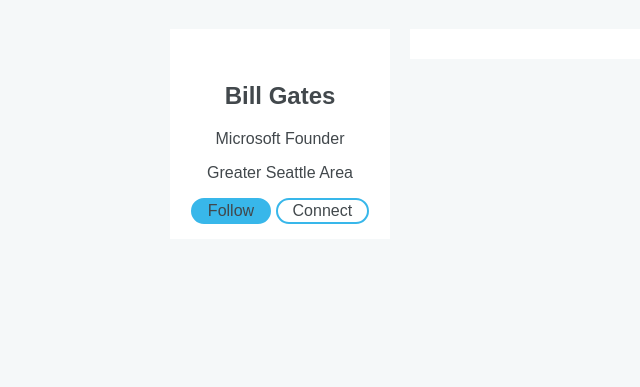
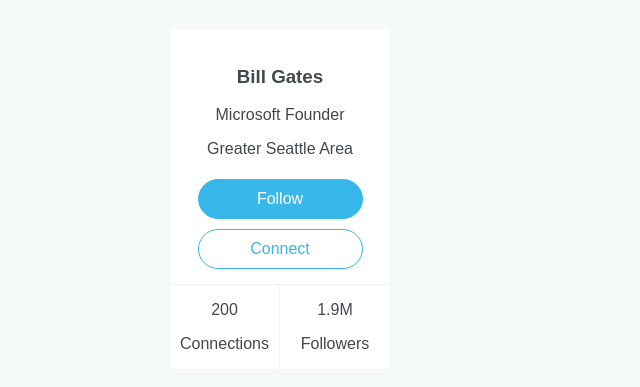
Before and after one commit to samstephen/08-17-linkedin-study, a website: page dev/index.html in a window 1280 px wide. Shown: the part 61-448 px from the top of the page, without its empty margins (0-640 px from the left). Drawn offline with Linux system fonts and the light colour scheme.

Commit message:
created social data section under profile panel

```diff
--- a/dev/index.html
+++ b/dev/index.html
@@ -30,9 +30,9 @@
 
     <section class="block block--profile-panel text-center">
         <img class="profile-panel__picture">
-        <h2 class="name">
+        <h3 class="name">
             Bill Gates
-        </h2>
+        </h3>
         <p class="title">
             Microsoft Founder
         </p>
@@ -41,12 +41,35 @@
         </p>
 
         <button class="profile-panel__follow">Follow</button>
+
         <button class="profile-panel__connect">Connect</button>
+
+        <hr>
+        <div class="profile-panel__social-data left-border">
+            <p class="amount">
+                200
+            </p>
+            <p class="title">
+                Connections
+            </p>
+        </div>
+        <div class="profile-panel__social-data">
+            <p class="amount">
+                1.9M
+            </p>
+            <p class="title">
+                Followers
+            </p>
+        </div>
+        <hr>
+
+
+
+
     </section>
 
 
     <div class="block block--half-col">
-
 
     </div>
 
--- a/dev/scss/_content.scss
+++ b/dev/scss/_content.scss
@@ -1,22 +1,34 @@
-.profile-panel__follow {
-  background: $primary;
+button {
+  width: 75%;
+  height: 40px;
+  margin: 5px auto;
+  alignment: center;
+  text-align: center;
   border-radius: 33px;
   -moz-border-radius: 33px;
   -webkit-border-radius: 33px;
-  border: 2px solid #38B7EA;
+  padding: 2px 15px;
+}
+
+.profile-panel__follow {
+  color: white;
+  background: $primary;
+  border: 1px solid $primary;
 }
 
 .profile-panel__connect {
+  color: $primary;
   background: #fff;
-  border-radius: 33px;
-  -moz-border-radius: 33px;
-  -webkit-border-radius: 33px;
-  border: 2px solid #38B7EA;
+  border: 1px solid $primary;
+  margin-bottom: 15px;
 }
 
 
-button {
-  text-align: center;
-  alignment: center;
-  padding: 2px 15px;
+.profile-panel__social-data {
+  width: 50%;
+  float: left;
 }
+
+.profile-panel__social-data.left-border {
+  border-right: solid 1px $light-gray;
+}
--- a/dev/scss/_general.scss
+++ b/dev/scss/_general.scss
@@ -24,7 +24,6 @@
   width: $quarter-col;
   float: left;
   margin: 10px;
-  padding: 15px;
 }
 
 .block--half-col {
@@ -52,3 +51,11 @@
 .text-center {
   text-align: center;
 }
+
+hr {
+  margin: 0;
+  border: none;
+  height: 1px;
+  color: $light-gray;
+  background-color: $light-gray;
+}
```
Also changed, not shown: dev/css/styles.css, 1 other file.
